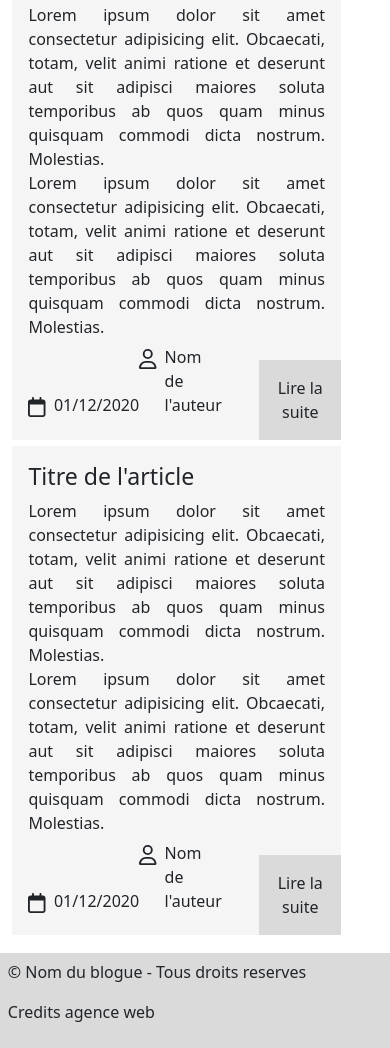
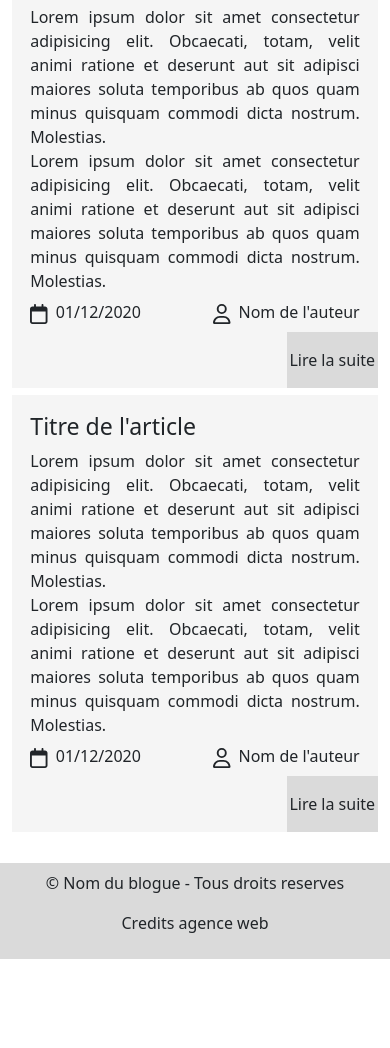
Before and after one commit to olivierthiffault/ige511-tp3, a website: page src/index.html in a window 390 px wide. Shown: the part 467-1515 px from the top of the page. After the commit the page ends 1426 px from the top, so only its background shows below. Drawn offline with Linux system fonts and the light colour scheme.

Commit message:
Responsive footer/"lire la suite"

```diff
--- a/src/css/styles.css
+++ b/src/css/styles.css
@@ -33,8 +33,8 @@ footer {
 }
 
 .article-container {
-  width: 90%;
-  height: 50%;
+  width: 100%;
+  max-height: 60%;
   background-color: #f5f5f5;
 }
 
--- a/src/index.html
+++ b/src/index.html
@@ -1,10 +1,8 @@
 <!DOCTYPE html>
 <html>
+
 <head>
-    <meta
-      name="viewport"
-      content="width=device-width, initial-scale=1, shrink-to-fit=no"
-    />
+    <meta name="viewport" content="width=device-width, initial-scale=1, shrink-to-fit=no" />
     <link rel="stylesheet" href="./css/styles.css" type="text/css" />
     <link rel="stylesheet" href="./css/main.css" type="text/css" />
     <script defer src="./js/regular.min.js"></script>
@@ -47,11 +45,6 @@
             </div>
             <div class="col-xl-9 order-xl-first">
                 <div class="article-container position-relative">
-            <div
-              class="position-absolute bottom-0 end-0 primary-color text-center w-25"
-            >
-              <p class="my-3">Lire la suite</p>
-            </div>
                     <article class="article-desc">
                         <h3>Titre de l'article</h3>
                         <p class="text-justify">
@@ -64,19 +57,22 @@
                             adipisci maiores soluta temporibus ab quos quam minus quisquam
                             commodi dicta nostrum. Molestias.
                         </p>
-              <div class="d-flex justify-content-between align-items-end w-50">
-                <div class="d-flex">
+                        <div
+                            class="d-flex justify-content-between justify-content-md-start md-row align-items-end w-md-50 pb-5 pb-md-2">
+                            <div class=" col-md-5 d-flex">
                                 <i class="fa-regular fa-calendar fa-lg pe-2 pt-1"></i>
                                 <p class="">01/12/2020</p>
                             </div>
-                <div class="d-flex">
+                            <div class="col-md-5 d-flex">
                                 <i class="fa-regular fa-user fa-lg pe-2 pt-1"></i>
                                 <p class="">Nom de l'auteur</p>
                             </div>
                         </div>
+                        <div class="position-absolute bottom-0 end-0 primary-color text-center w-25 mt-5">
+                            <p class="my-3">Lire la suite</p>
+                        </div>
                     </article>
                 </div>
-
                 <div class="article-container position-relative">
                     <article class="article-desc">
                         <h3>Titre de l'article</h3>
@@ -90,19 +86,18 @@
                             adipisci maiores soluta temporibus ab quos quam minus quisquam
                             commodi dicta nostrum. Molestias.
                         </p>
-              <div class="d-flex justify-content-between align-items-end w-50">
-                <div class="d-flex">
+                        <div
+                            class="d-flex justify-content-between justify-content-md-start md-row align-items-end w-md-50 pb-5 pb-md-2">
+                            <div class=" col-md-5 d-flex">
                                 <i class="fa-regular fa-calendar fa-lg pe-2 pt-1"></i>
                                 <p class="">01/12/2020</p>
                             </div>
-                <div class="d-flex">
+                            <div class="col-md-5 d-flex">
                                 <i class="fa-regular fa-user fa-lg pe-2 pt-1"></i>
                                 <p class="">Nom de l'auteur</p>
                             </div>
                         </div>
-              <div
-                class="position-absolute bottom-0 end-0 primary-color text-center w-25"
-              >
+                        <div class="position-absolute bottom-0 end-0 primary-color text-center w-25 mt-5">
                             <p class="my-3">Lire la suite</p>
                         </div>
                     </article>
@@ -111,12 +106,13 @@
         </div>
     </div>
     <footer>
-      <div class="row">
-        <p class="col-xl-6 text-xl-start">
+        <div class="text-center d-md-flex flex-md-row justify-content-md-between">
+            <p class="">
                 © Nom du blogue - Tous droits reserves
             </p>
-        <p class="col-xl-6 text-xl-end">Credits agence web</p>
+            <p class="">Credits agence web</p>
         </div>
     </footer>
 </body>
+
 </html>
```
Lines whose indentation alone changed are shown as unchanged.
